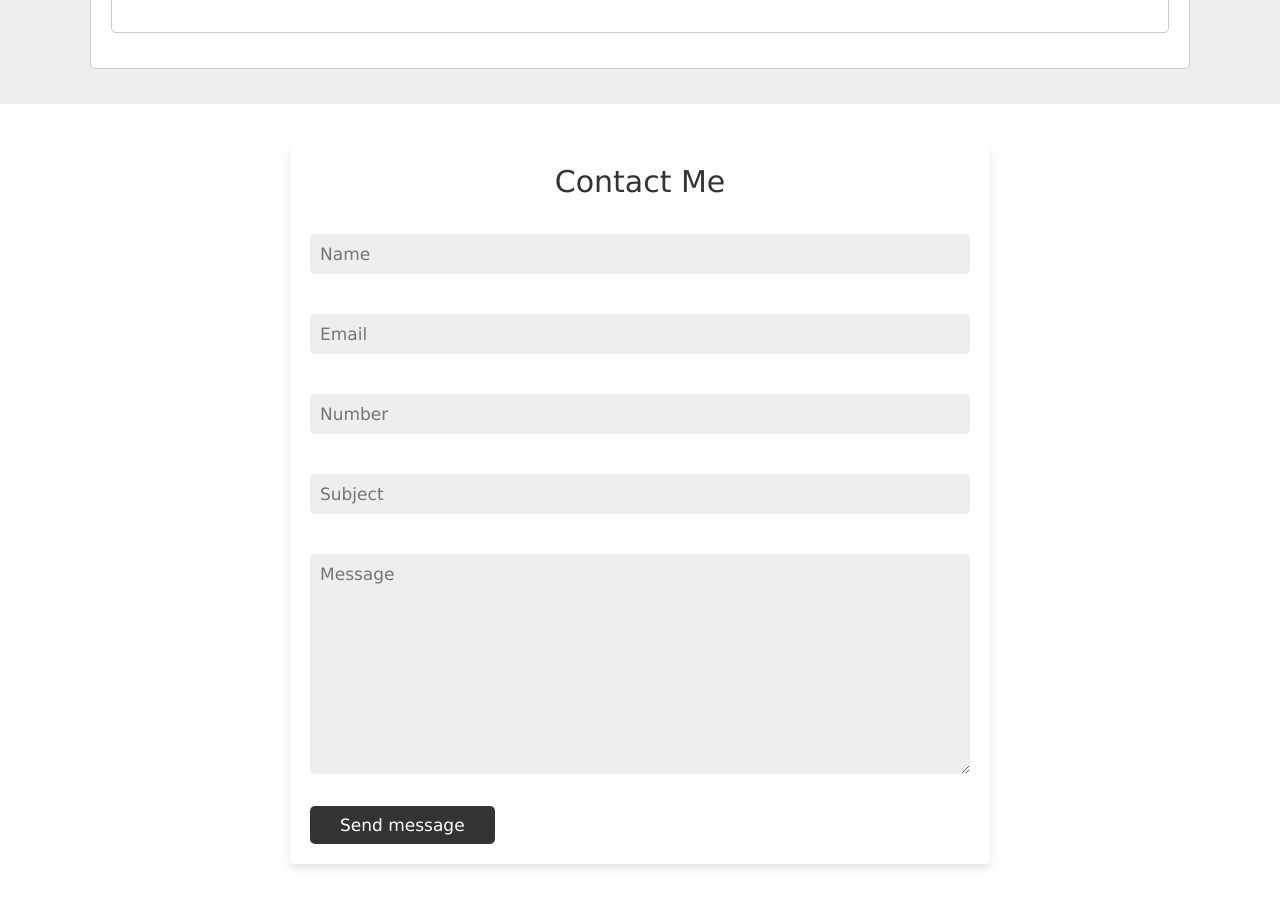
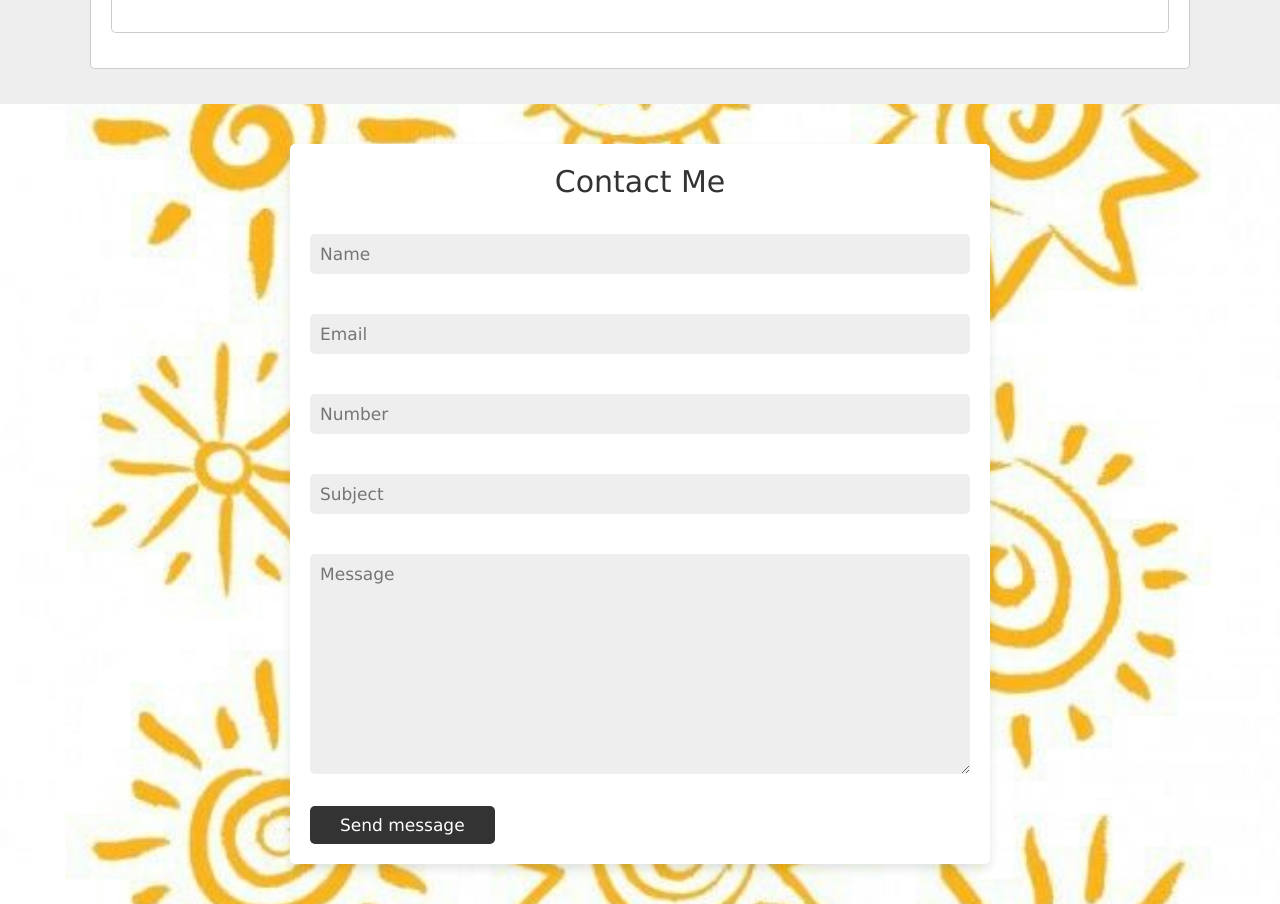
Before and after one commit to nushk1e/Anushka-Srivastaa-308-Blog-Website, a plain HTML site: page index.html in a window 1280 px wide. Shown: the part 5020-5924 px from the top of the page. Drawn offline with Linux system fonts and the light colour scheme; the site is published under a folder, as on GitHub Pages, so addresses that start at the root find nothing.

Commit message:
Update style.css

```diff
--- a/style.css
+++ b/style.css
@@ -424,7 +424,7 @@ section{
 }
 
 .contact{
-    background: url(/3c5dc16a-1bed-42a2-93de-3d9a58a8ee17.jpeg);
+    background: url(3c5dc16a-1bed-42a2-93de-3d9a58a8ee17.jpeg);
     background-size: cover;
     background-position: center;
     background-attachment: fixed;
```
